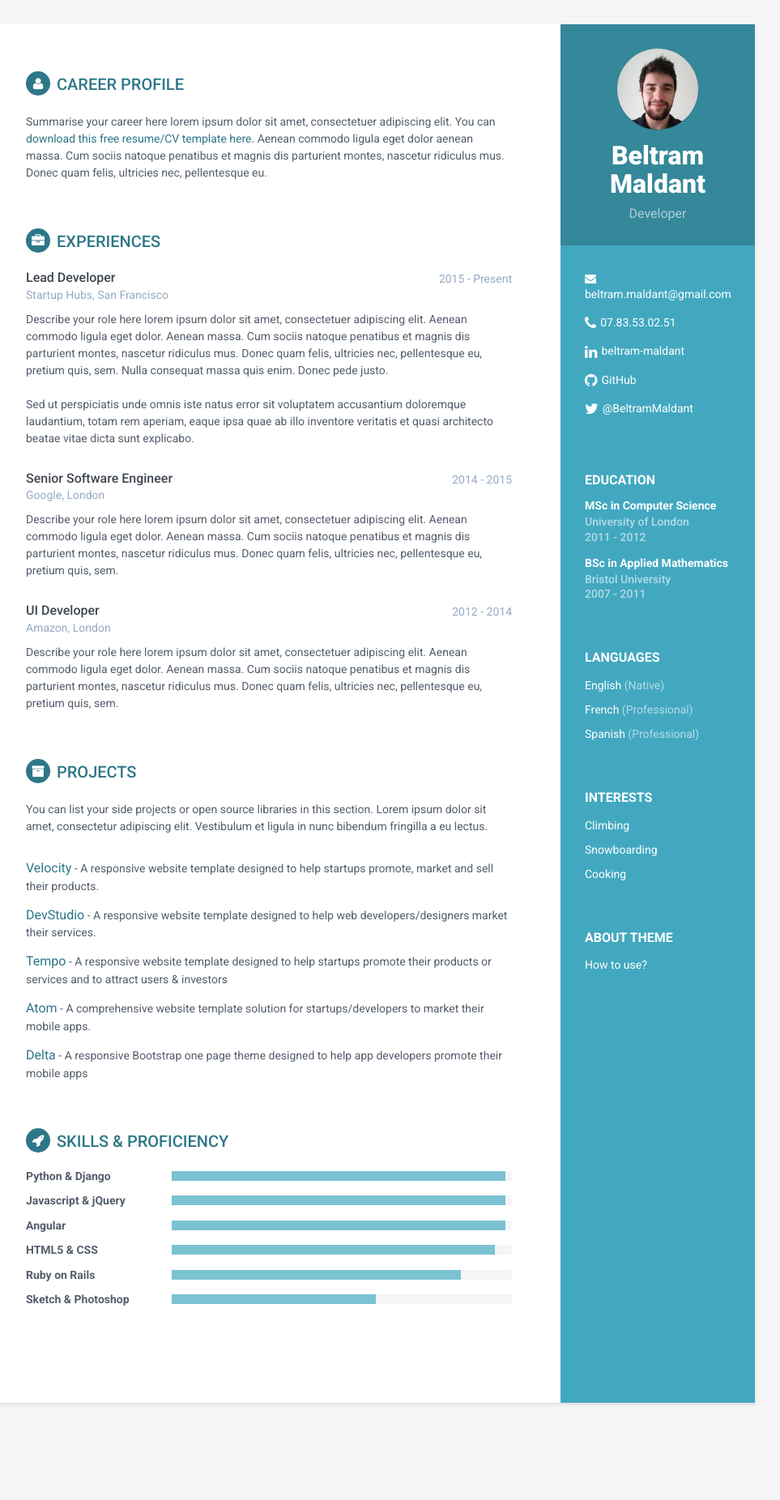
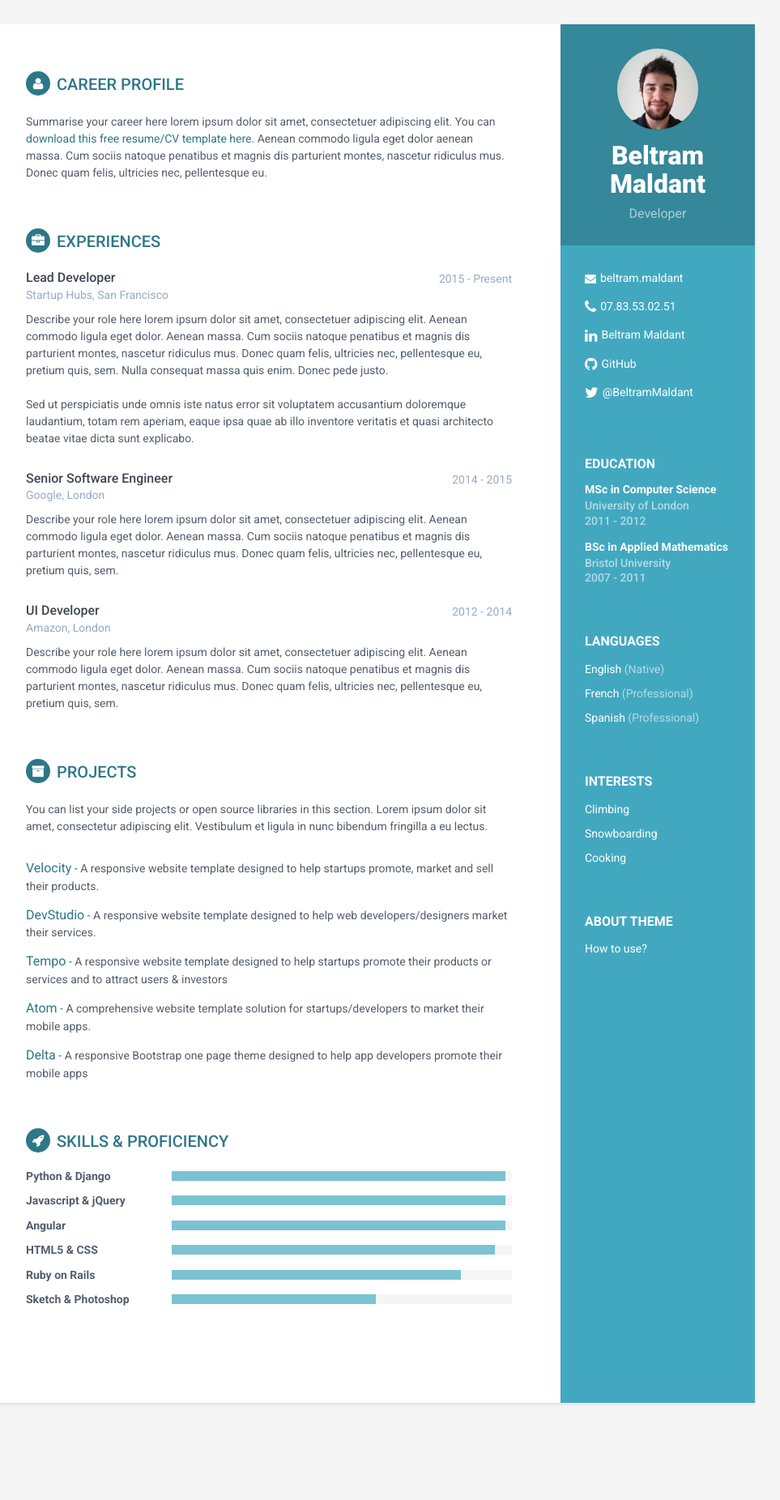
Before and after one commit to beltram/resume, a Jekyll site: the page built from index.html, in a window 1280 px wide. Shown: the whole page at 81% size, without its empty margins (188-1151 px from the left). Built offline with Jekyll 4.4.1, drawn with Linux system fonts in a browser that asks for light colours.

Commit message:
displayname in sidebar links

```diff
--- a/_config.yml
+++ b/_config.yml
@@ -21,10 +21,10 @@ montes, nascetur ridiculus mus. Donec quam felis, ultricies nec, pellentesque eu
 
 #sidebar links
 email: beltram.maldant@gmail.com
-email-displayname: beltram.maldant@gmail.com
+email-displayname: beltram.maldant
 phone: 07.83.53.02.51
 linkedin: beltram-maldant-2930b880
-linkedin-displayname: beltram-maldant
+linkedin-displayname: Beltram Maldant
 github: beltram
 twitter: '@BeltramMaldant'
 #Update all the sections by editing the files inside _data folder.
```
